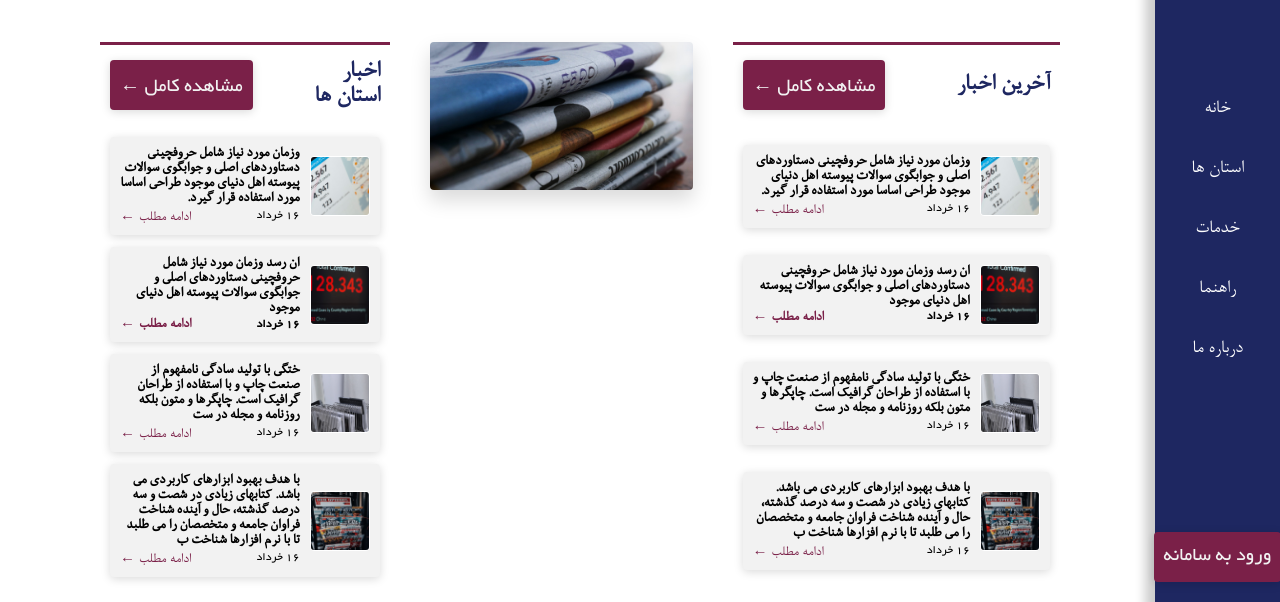
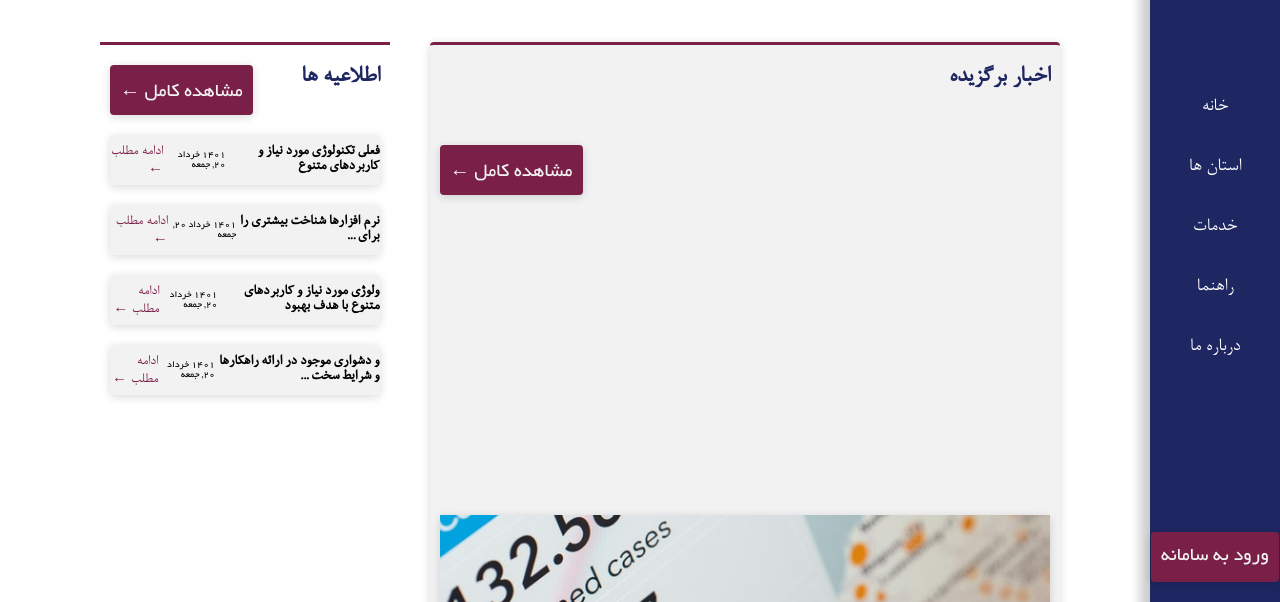
Before and after one commit to saeed0920/News-1_2, a website: page index.html in a window 1280 px wide. Shown: the part 198-800 px from the top of the page. Drawn offline with Linux system fonts and the light colour scheme.

Commit message:
change style

```diff
--- a/sass/base/_typography.scss
+++ b/sass/base/_typography.scss
@@ -70,7 +70,7 @@
 
 // header img
 .header__img {
-  grid-row: header-start / header-end;
+  grid-row: col-start 1 / col-end 1;
   grid-column: col-start 2 / col-end 3;
   background-size: cover;
   background-repeat: no-repeat;
--- a/sass/componets/_navbar.scss
+++ b/sass/componets/_navbar.scss
@@ -7,8 +7,8 @@
   align-items: center;
   flex-direction: column;
 
-  padding: 2rem 0rem;
-  width: 12.5rem;
+  padding: 2rem 0.5rem;
+  width: 13rem;
   height: 100%;
   background-color: $color-blue-dark;
   position: fixed;
--- a/sass/componets/_news.scss
+++ b/sass/componets/_news.scss
@@ -1,22 +1,22 @@
 .news {
   // last news
   &__last {
-    grid-row: header-start / header-end;
+    grid-row: col-start 1 / col-end 1;
     grid-column: col-start 1 / col-end 1;
   }
 
   &__shire {
-    grid-row: header-start / header-end;
+    grid-row: col-start 1 / col-end 1;
     grid-column: col-start 4 / col-end 4;
   }
 
   &__best {
-    grid-row: col-start 1 / col-end 1;
+    grid-row: header-start / header-end;
     grid-column: col-start 1 / col-end 3;
   }
 
   &__notif {
-    grid-row: col-start 1 / col-end 1;
+    grid-row: header-start / header-end;
     grid-column: col-start 4 / col-end 4;
   }
   // items eash news-box
```
Also changed, not shown: css/style.css.
